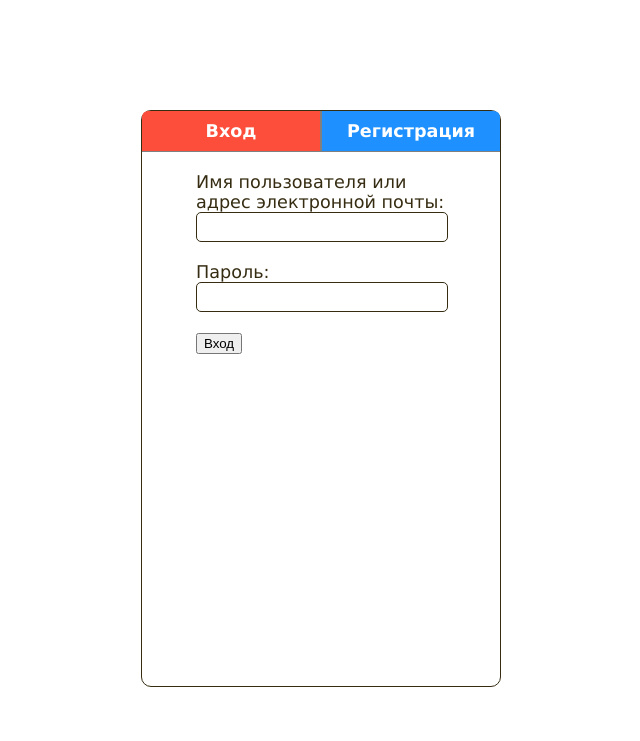
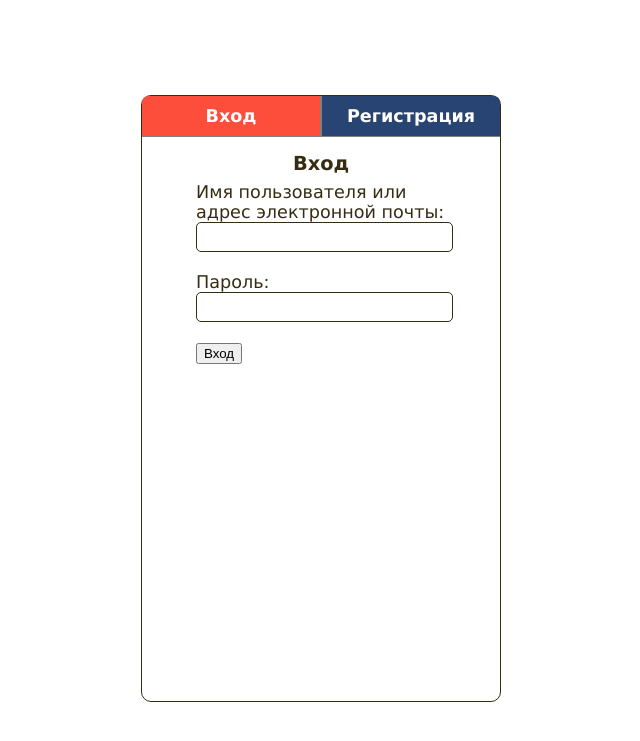
Before and after one commit to MatveiKalin/web_project, a PHP site: page / in a window 1280 px wide. Shown: the top 741 px of the page, without its empty margins (339-979 px from the left). Run offline with PHP 8.4, Linux system fonts and the light colour scheme.

Commit message:
Матвей Калин (3 коммит)

```diff
--- a/www/css/style.css
+++ b/www/css/style.css
@@ -6,6 +6,12 @@ body {
 	color: #362c12;
 }
 
+
+.name_page {
+	margin: -5px 0 7px 0;
+	text-align: center;
+	font-size: 1.1em;
+}
 
 
 #wrapper {
@@ -98,11 +104,11 @@ body {
 	border-radius: 10px;
 	position: absolute;
 	width: 250px;
-	height: 535px;
+	height: 565px;
 	left: 50%;
 	top: 50%;
 	margin-left: -160px;
-	margin-top: -290px;
+	margin-top: -305px;
 	padding: 20px 54px;
 }
 
@@ -113,7 +119,7 @@ body {
 	border-radius: 5px;
 	font-size: 0.9em;
 	padding: 5px;
-	width: 240px;
+	width: 245px;
 }
 
 .conatiner_switch {
@@ -130,7 +136,7 @@ body {
 	width: 178px;
 	padding: 10px 0;
 	text-align: center;
-	background: #1E90FF;
+	background: #274473;
 	color: #FFF;
 	font-weight: bold;
 }
--- a/www/index.html
+++ b/www/index.html
@@ -20,6 +20,9 @@
 				</div>
 
 				<div id="container_input">
+
+					<h4 class="name_page">Вход</h4>
+
 					<label for="user_name_input">Имя пользователя или адрес электронной почты:</label><br />
 					<input type="text" name="user_name_input" id="user_name_input" /><br /><br />
 
@@ -31,6 +34,9 @@
 
 
 				<div id="container_registration">
+
+				<h4 class="name_page">Регистрация</h4>
+
 					<label for="user_name_registration">Имя пользователя:</label><br />
 					<input type="text" name="user_name_registration" id="user_name_registration" /><br /><br />
 
--- a/www/js/switch_input_registration.js
+++ b/www/js/switch_input_registration.js
@@ -9,7 +9,7 @@ $(document).ready(function() {
 		$("#container_registration").css("display", "none");
 
 		$("#switch_input").css("background", "#fc4e3a");
-		$("#switch_registration").css("background", "#33ccff");
+		$("#switch_registration").css("background", "#274473");
 
 		$("#container_registration").fadeOut("fast");
 	});
@@ -18,7 +18,7 @@ $(document).ready(function() {
 		$("#container_registration").fadeIn("fast");
 		$("#container_input").css("display", "none");
 
-		$("#switch_input").css("background", "#33ccff");
+		$("#switch_input").css("background", "#274473");
 		$("#switch_registration").css("background", "#fc4e3a");
 
 		$("#container_input").fadeOut("fast");
```
